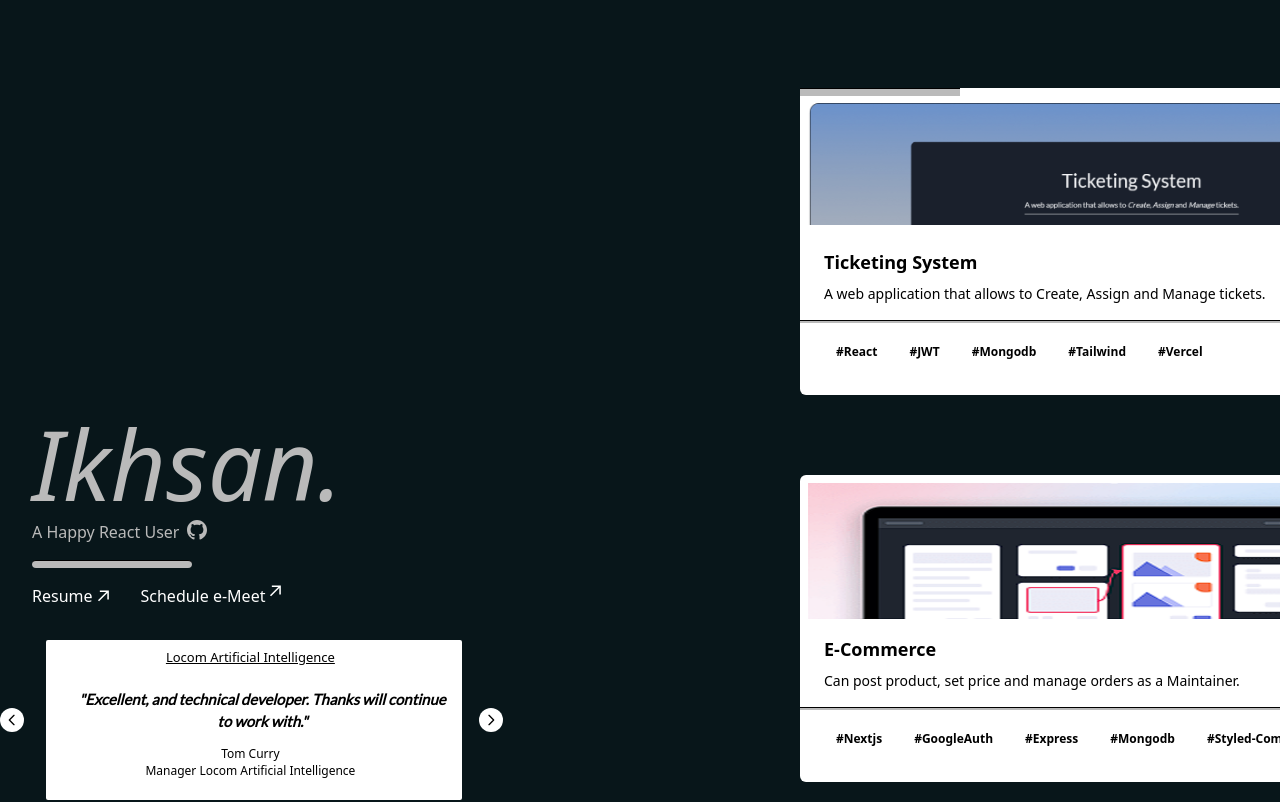
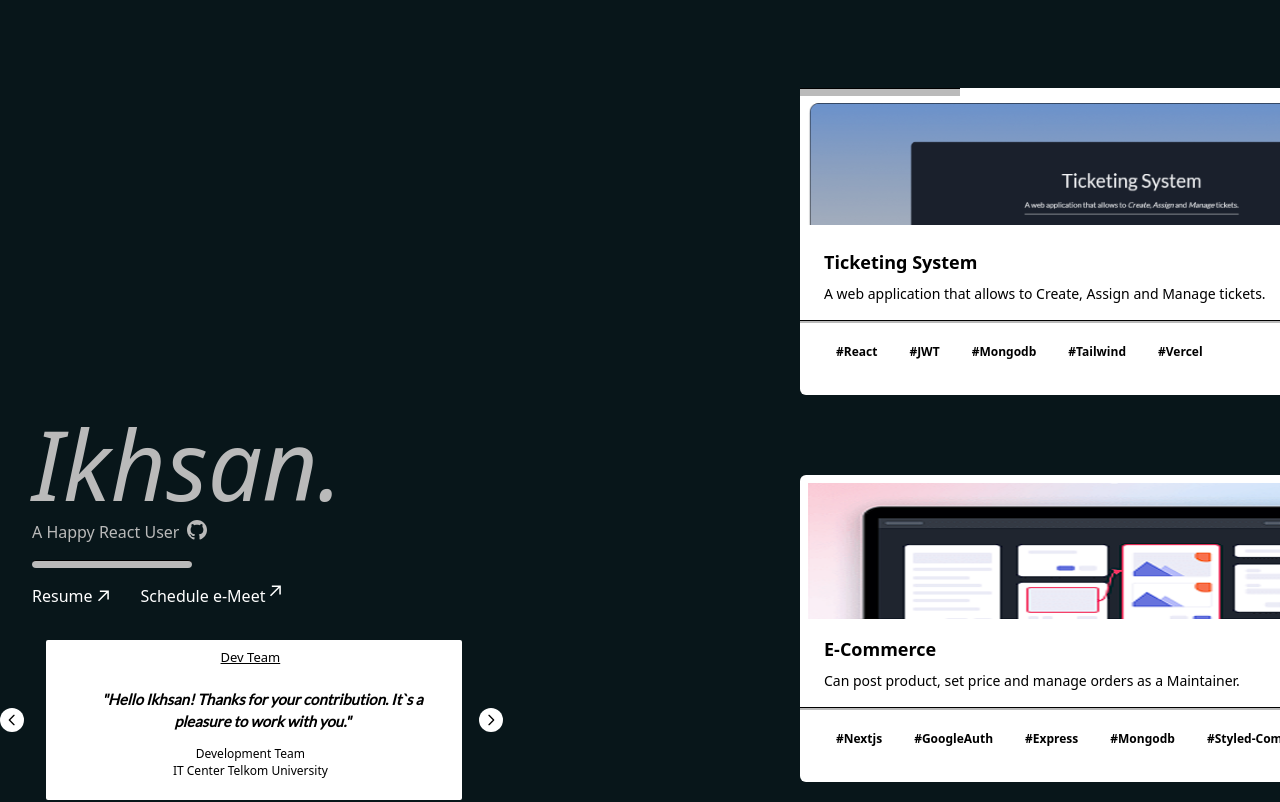
Before and after one commit to ikhsannh/ikhsannh.com, a Next.js app: page / in a window 1280 px wide. Shown: the top 802 px of the page. Built offline with nearby package versions, Linux system fonts and the light colour scheme.

Commit message:
Edit queue testimonial client

```diff
--- a/components/LeftComponent.tsx
+++ b/components/LeftComponent.tsx
@@ -6,13 +6,6 @@ import Carousel from './Carousel'
 import IconGithub from './Icon/IconGithub'
 
 const items = [
-   {
-    title: 'Locom Artificial Intelligence',
-    feedback: '"Excellent, and technical developer. Thanks will continue to work with."',
-    client: 'Tom Curry',
-    clientTitle: 'Manager Locom Artificial Intelligence',
-    url: 'https://locom.ai/',
-  },
   {
     title: 'Dev Team',
     feedback: '"Hello Ikhsan! Thanks for your contribution. It`s a pleasure to work with you."',
@@ -26,6 +19,13 @@ const items = [
     client: 'Aaron S.',
     clientTitle: 'Founder & CEO Trigan',
     url: 'https://trigan.org/',
+  },
+  {
+    title: 'Locom Artificial Intelligence',
+    feedback: '"Excellent, and technical developer. Thanks will continue to work with."',
+    client: 'Tom Curry',
+    clientTitle: 'Manager Locom Artificial Intelligence',
+    url: 'https://locom.ai/',
   },
 ];
 
```
